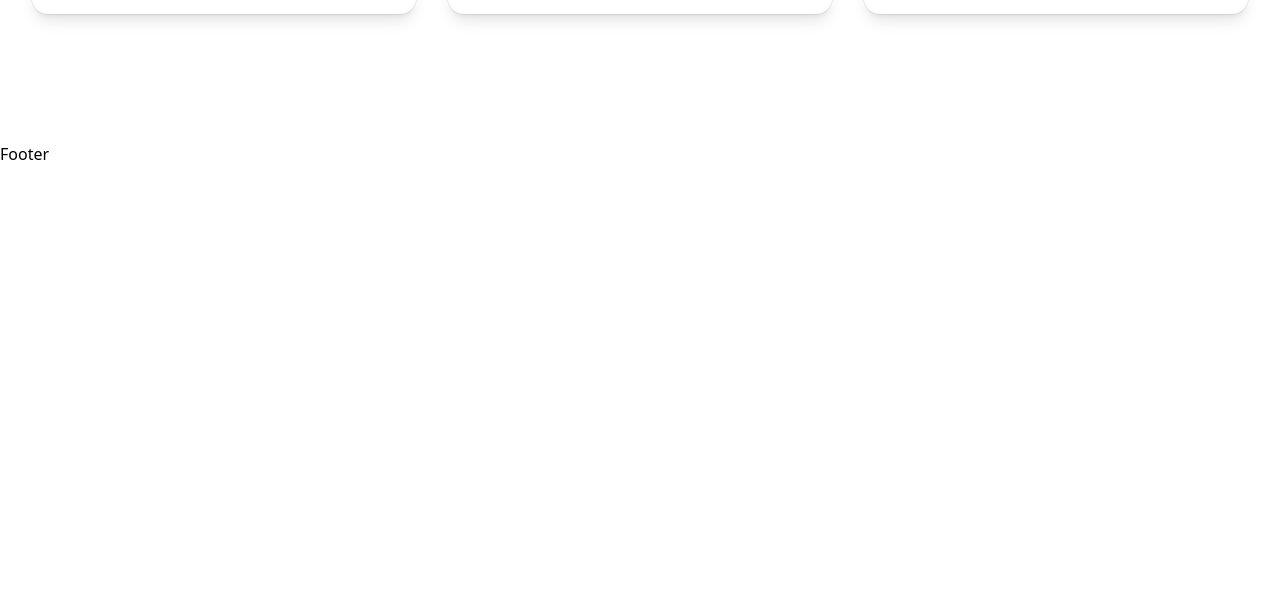
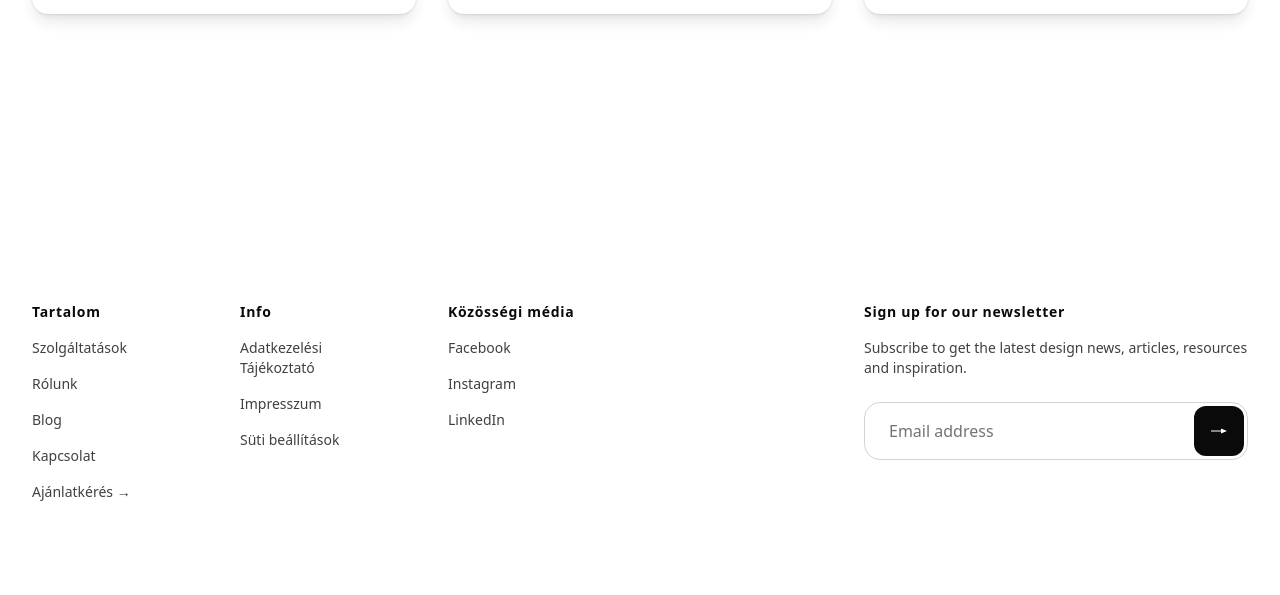
Before and after one commit to laszlovit/astro-marketingpuzzle, an Astro site: page / in a window 1280 px wide. Shown: the part 1694-2289 px from the top of the page. Before the commit the page ends 1860 px from the top, so only its background shows below. Built offline with nearby package versions, Linux system fonts and the light colour scheme; Astro itself is replaced by a stand-in of ours.

Commit message:
added footer

```diff
--- a/src/components/Footer.astro
+++ b/src/components/Footer.astro
@@ -1 +1,132 @@
-Footer
+---
+import { Image } from "astro:assets";
+import logoPurple from "../images/mp_logo_purple.svg";
+---
+
+<footer class="mx-auto max-w-7xl px-6 lg:px-8 mt-24 w-full sm:mt-32 lg:mt-40">
+  <div class="mx-auto max-w-2xl lg:max-w-none">
+    <div style="opacity: 1; transform: none;">
+      <div class="grid grid-cols-1 gap-x-8 gap-y-16 lg:grid-cols-2">
+        <nav>
+          <ul role="list" class="grid grid-cols-2 gap-8 sm:grid-cols-3">
+            <li>
+              <div
+                class="font-display text-sm font-semibold tracking-wider text-neutral-950"
+              >
+                Tartalom
+              </div><ul role="list" class="mt-4 text-sm text-neutral-700">
+                <li class="mt-4">
+                  <a
+                    class="transition hover:text-neutral-950"
+                    href="/work/family-fund">Szolgáltatások</a
+                  >
+                </li><li class="mt-4">
+                  <a
+                    class="transition hover:text-neutral-950"
+                    href="/work/unseal">Rólunk</a
+                  >
+                </li><li class="mt-4">
+                  <a
+                    class="transition hover:text-neutral-950"
+                    href="/work/unseal">Blog</a
+                  >
+                </li><li class="mt-4">
+                  <a
+                    class="transition hover:text-neutral-950"
+                    href="/work/unseal">Kapcsolat</a
+                  >
+                </li><li class="mt-4">
+                  <a class="transition hover:text-neutral-950" href="/work"
+                    >Ajánlatkérés <span aria-hidden="true">→</span></a
+                  >
+                </li>
+              </ul>
+            </li><li>
+              <div
+                class="font-display text-sm font-semibold tracking-wider text-neutral-950"
+              >
+                Info
+              </div><ul role="list" class="mt-4 text-sm text-neutral-700">
+                <li class="mt-4">
+                  <a class="transition hover:text-neutral-950" href="/about"
+                    >Adatkezelési <br />Tájékoztató</a
+                  >
+                </li><li class="mt-4">
+                  <a class="transition hover:text-neutral-950" href="/process"
+                    >Impresszum</a
+                  >
+                </li><li class="mt-4">
+                  <a class="transition hover:text-neutral-950" href="/blog"
+                    >Süti beállítások</a
+                  >
+                </li>
+              </ul>
+            </li><li>
+              <div
+                class="font-display text-sm font-semibold tracking-wider text-neutral-950"
+              >
+                Közösségi média
+              </div><ul role="list" class="mt-4 text-sm text-neutral-700">
+                <li class="mt-4">
+                  <a
+                    class="transition hover:text-neutral-950"
+                    href="https://facebook.com">Facebook</a
+                  >
+                </li><li class="mt-4">
+                  <a
+                    class="transition hover:text-neutral-950"
+                    href="https://instagram.com">Instagram</a
+                  >
+                </li><li class="mt-4">
+                  <a
+                    class="transition hover:text-neutral-950"
+                    href="https://twitter.com">LinkedIn</a
+                  >
+                </li>
+              </ul>
+            </li>
+          </ul>
+        </nav><div class="flex lg:justify-end">
+          <form class="max-w-sm">
+            <h2
+              class="font-display text-sm font-semibold tracking-wider text-neutral-950"
+            >
+              Sign up for our newsletter
+            </h2><p class="mt-4 text-sm text-neutral-700">
+              Subscribe to get the latest design news, articles, resources and
+              inspiration.
+            </p><div class="relative mt-6">
+              <input
+                placeholder="Email address"
+                autocomplete="email"
+                aria-label="Email address"
+                class="block w-full rounded-2xl border border-neutral-300 bg-transparent py-4 pl-6 pr-20 text-base/6 text-neutral-950 ring-4 ring-transparent transition placeholder:text-neutral-500 focus:border-neutral-950 focus:outline-none focus:ring-neutral-950/5"
+                type="email"
+              /><div class="absolute inset-y-1 right-1 flex justify-end">
+                <button
+                  type="submit"
+                  aria-label="Submit"
+                  class="flex aspect-square h-full items-center justify-center rounded-xl bg-neutral-950 text-white transition hover:bg-neutral-800"
+                  ><svg viewBox="0 0 16 6" aria-hidden="true" class="w-4"
+                    ><path
+                      fill="currentColor"
+                      fill-rule="evenodd"
+                      clip-rule="evenodd"
+                      d="M16 3 10 .5v2H0v1h10v2L16 3Z"></path></svg
+                  ></button
+                >
+              </div>
+            </div>
+          </form>
+        </div>
+      </div><div
+        class="mb-20 mt-24 flex flex-wrap items-end justify-between gap-x-6 gap-y-4 border-t border-neutral-950/10 pt-12"
+      >
+        <a aria-label="Home" href="/">
+          <Image class="h-7 w-auto" src={logoPurple} alt="Logo" />
+        </a>
+        <p class="text-sm text-neutral-700">© MarketingPuzzle. 2023</p>
+      </div>
+    </div>
+  </div>
+</footer>
```
